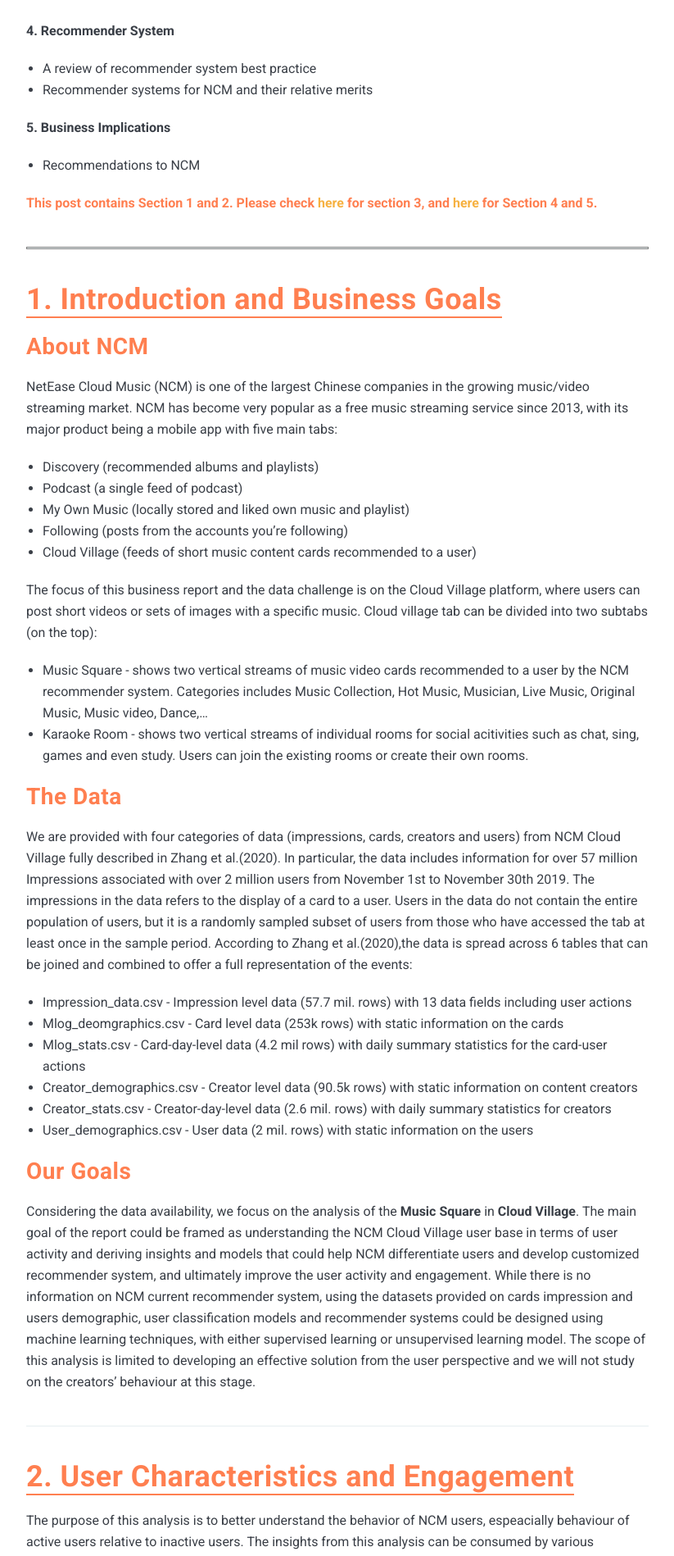
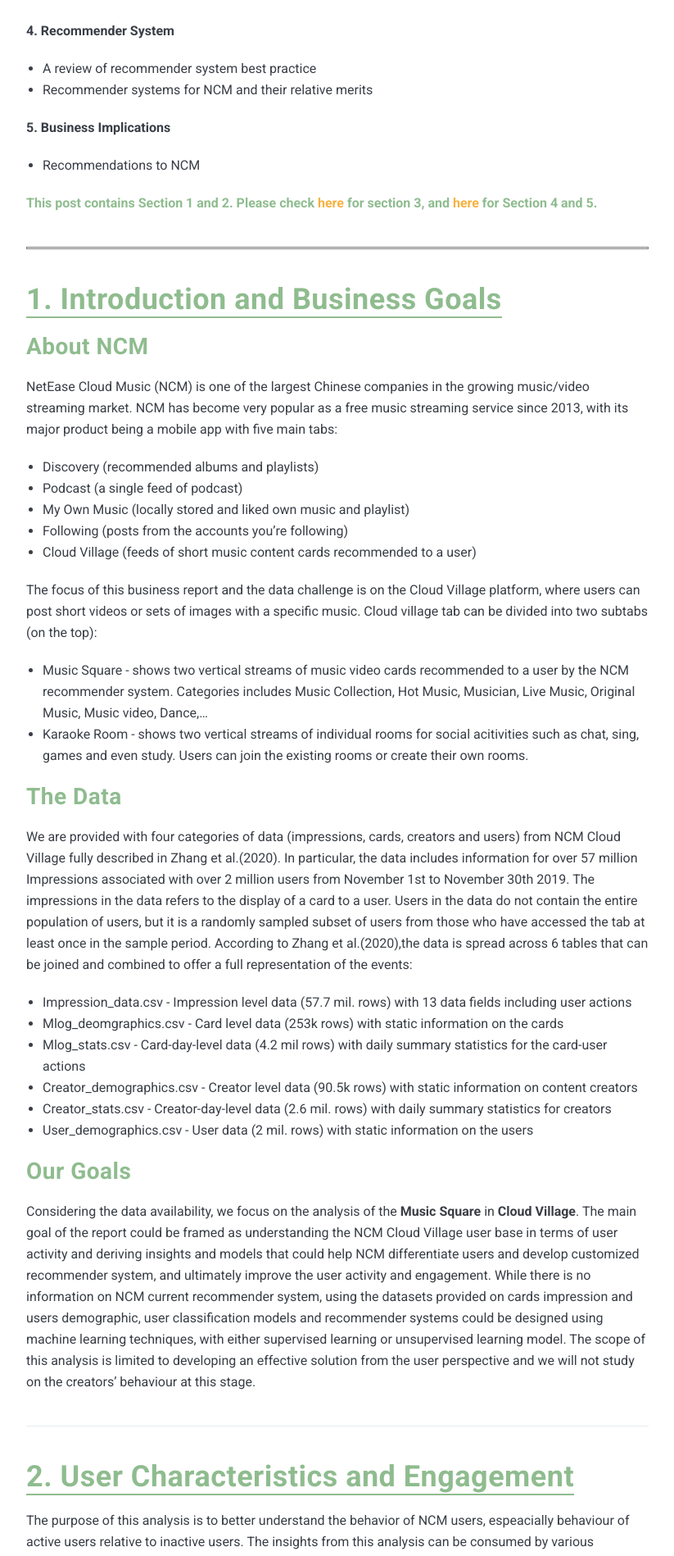
Before and after one commit to jing042323/jing-long, a Jekyll site: the page built from _posts/2021-09-15-NCM_part1.markdown, in a window 1280 px wide. Shown: the part 1926-3824 px from the top of the page at 82% size, without its empty margins (228-1051 px from the left). Built offline with Jekyll 4.4.1, drawn with Linux system fonts in a browser that asks for light colours; nearby versions of some CDN libraries; comment, search, counter and statistics services are not loaded.

Commit message:
update ncm1

```diff
--- a/_posts/2021-09-15-NCM_part1.markdown
+++ b/_posts/2021-09-15-NCM_part1.markdown
@@ -36,14 +36,14 @@
 **5. Business Implications**
 - Recommendations to NCM
 
-<span style="color:Coral">**This post contains Section 1 and 2. Please check [here](https://jing042323.github.io/jing-long/NCM_part2/) for section 3, and [here](https://jing042323.github.io/jing-long/NCM_part3/) for Section 4 and 5.**</span>
+<span style="color:DarkSeaGreen">**This post contains Section 1 and 2. Please check [here](https://jing042323.github.io/jing-long/NCM_part2/) for section 3, and [here](https://jing042323.github.io/jing-long/NCM_part3/) for Section 4 and 5.**</span>
 
 
 <hr style="border:1.5px solid gray">
 
-# <span style="border-bottom:2px solid Coral;color:Coral">1. Introduction and Business Goals</span>
+# <span style="border-bottom:2px solid DarkSeaGreen;color:DarkSeaGreen">1. Introduction and Business Goals</span>
 
-## <span style="color:Coral"> About NCM </span>
+## <span style="color:DarkSeaGreen"> About NCM </span>
 
 NetEase Cloud Music (NCM) is one of the largest Chinese companies in the growing music/video streaming market. NCM has become very popular as a free music streaming service since 2013, with its major product being a mobile app with five main tabs:
 - Discovery (recommended albums and playlists)
@@ -56,7 +56,7 @@
 - Music Square \- shows two vertical streams of music video cards recommended to a user by the NCM recommender system. Categories includes Music Collection, Hot Music, Musician, Live Music, Original Music, Music video, Dance,...
 - Karaoke Room \- shows two vertical streams of individual rooms for social acitivities such as chat, sing, games and even study. Users can join the existing rooms or create their own rooms.
 
-## <span style="color:Coral"> The Data </span>
+## <span style="color:DarkSeaGreen"> The Data </span>
 
 We are provided with four categories of data (impressions, cards, creators and users) from NCM Cloud Village fully described in Zhang et al.(2020). In particular, the data includes information for over 57 million Impressions associated with over 2 million users from November 1st to November 30th 2019. The impressions in the data refers to the display of a card to a user. Users in the data do not contain the entire population of users, but it is a randomly sampled subset of users from those who have accessed the tab at least once in the sample period. According to Zhang et al.(2020),the data is spread across 6 tables that can be joined and combined to offer a full representation of the events:
 - Impression_data.csv - Impression level data (57.7 mil. rows) with 13 data fields including user actions
@@ -66,13 +66,13 @@
 - Creator_stats.csv - Creator-day-level data (2.6 mil. rows) with daily summary statistics for creators
 - User_demographics.csv - User data (2 mil. rows) with static information on the users
 
-## <span style="color:Coral"> Our Goals </span>
+## <span style="color:DarkSeaGreen"> Our Goals </span>
 
 Considering the data availability, we focus on the analysis of the **Music Square** in **Cloud Village**. The main goal of the report could be framed as understanding the NCM Cloud Village user base in terms of user activity and deriving insights and models that could help NCM differentiate users and develop customized recommender system, and ultimately improve the user activity and engagement. While there is no information on NCM current recommender system, using the datasets provided on cards impression and users demographic, user classification models and recommender systems could be designed using machine learning techniques, with either supervised learning or unsupervised learning model. The scope of this analysis is limited to developing an effective solution from the user perspective and we will not study on the creators' behaviour at this stage.
 
 ***
 
-# <span style="border-bottom:2px solid Coral;color:Coral">2. User Characteristics and Engagement</span>
+# <span style="border-bottom:2px solid DarkSeaGreen;color:DarkSeaGreen">2. User Characteristics and Engagement</span>
 
 The purpose of this analysis is to better understand the behavior of NCM users, espeacially behaviour of active users relative to inactive users. The insights from this analysis can be consumed by various departments to improve the overall customer experience and engagement.
 
@@ -80,7 +80,7 @@
 
 The code for section 2.1 to 2.4 is available here: [Appendix I](https://htmlpreview.github.io/?https://github.com/jing042323/Case-Study/blob/main/NCM/Appendix_I_User_Analysis.html).
 
-## <span style="color:Coral"> 2.1 Usage Scenarios </span>
+## <span style="color:DarkSeaGreen"> 2.1 Usage Scenarios </span>
 
 As we can see from the first graph below, which shows the number of impressions per day across the month, we observe a cyclical pattern with an increased level of activity at the weekends. Closer inspection of the data also reveals a daily cyclical patten, shown in the second figure below, where an increase in the impressions during lunch time and in the evening after work can be observed. From this we can infer the predominant use case for the application is to unwind and decompress outside of working hours.
 
@@ -91,7 +91,7 @@
 <img src="{{site.baseurl}}/assets/img/NCM/2_1_impr_day.png" height="180" width="700" />
 </p>
 
-## <span style="color:Coral"> 2.2 User Activity Intensity </span>
+## <span style="color:DarkSeaGreen"> 2.2 User Activity Intensity </span>
 
 In the dataset, NCM provides us with a column 'level' which shows the activity intensity of the user ranging from 0 to 10. The activity intensity level is a combination of a user’s app time and frequency of interactions with app; the smaller this number is, the less active the user is. (Zhang et al.(2020)). We will first take a look at the 'level' column.
 
@@ -115,7 +115,7 @@
 
 Having developed an understanding of active and inactive users, we then try to better understand the impact of some user features on their level of engagement.
 
-## <span style="color:Coral"> 2.3 User Demographics </span>
+## <span style="color:DarkSeaGreen"> 2.3 User Demographics </span>
 
 We have some user demographic information, including province, age and gender. In addition, user tenure(measured by the registered months) and the number of people a user has followed till December 1st are also provided. We then delve into the analysis of how active users differ from the inactive ones in terms of these user features.
 
@@ -149,7 +149,7 @@
 <img src="{{site.baseurl}}/assets/img/NCM/2_3_gender_age.png" height="290" width="700" />
 </p>
 
-## <span style="color:Coral"> 2.4 User Behavior and Preferences </span>
+## <span style="color:DarkSeaGreen"> 2.4 User Behavior and Preferences </span>
 
 - ### Tenure
 
@@ -186,7 +186,7 @@
 
 The plots above highlight the popularity patterns. The boxplots show the share of clicks, that cards of a particular content ID received during the month across all users, calculating by the percentage of clicks to total impressions a user is exposed to. The share of clicks for the majority of content types is below 5%, whereas around 4 visible bars enjoyed a share of clicks that reached over 10%. The content that appeals to new users is different from that of all users. For example, contentId '5002,5015,5094' is more popular among new users, while no clicks from new users for contentId '1001,2002,2010' and '1003,3000,1026' which enjoy popularity among all users.
 
-### <span style="color:Coral"> In conclusion, our key findings from the data exploration are:  </span>
+### <span style="color:DarkSeaGreen"> In conclusion, our key findings from the data exploration are:  </span>
 - Location matters: users from less developped regions are more likely to be active.
 - Gender matters: the application may be more appealing to the male users.
 - Age matters: The user population, especially the active user population, for the application is young.
```
